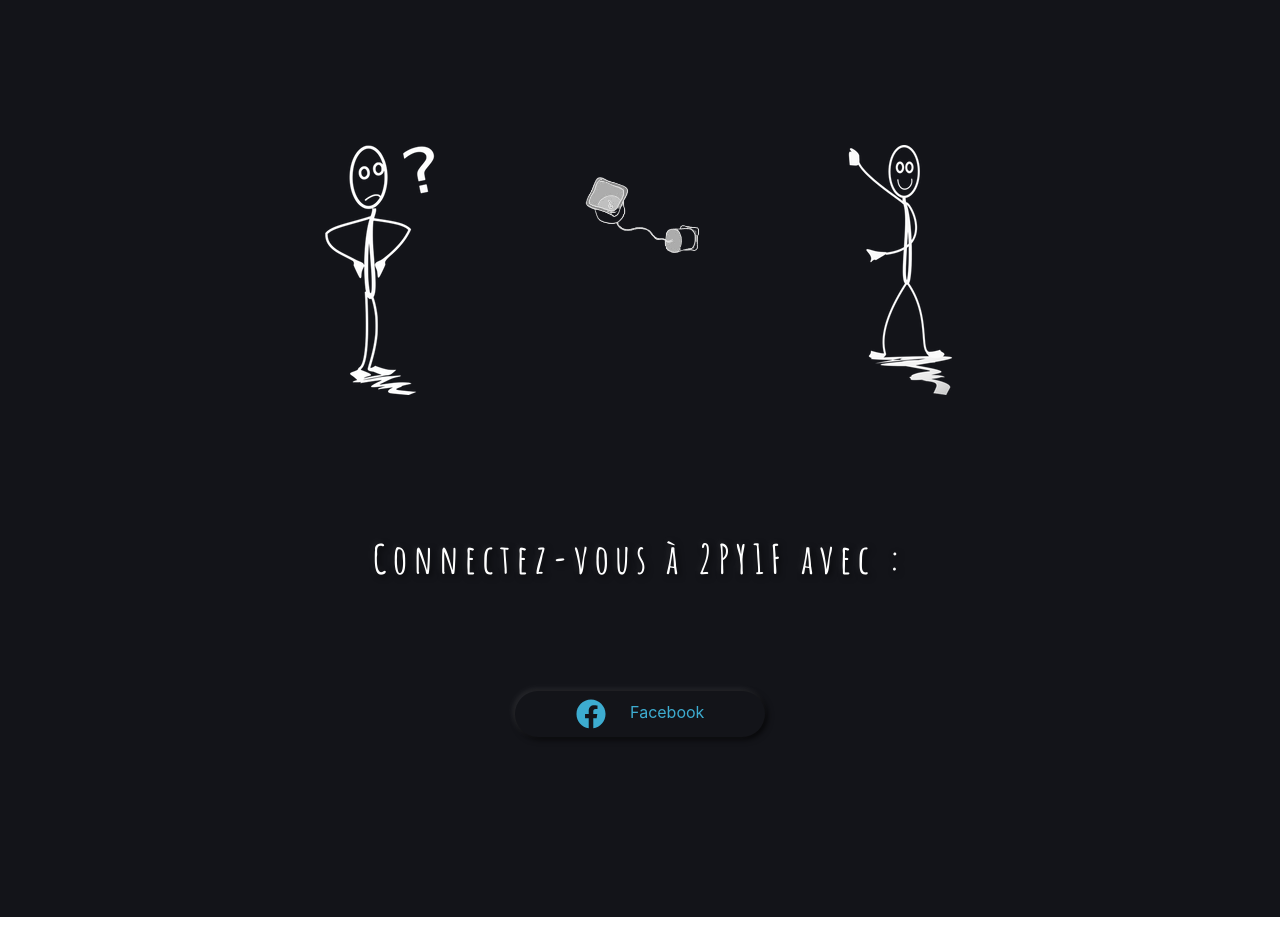
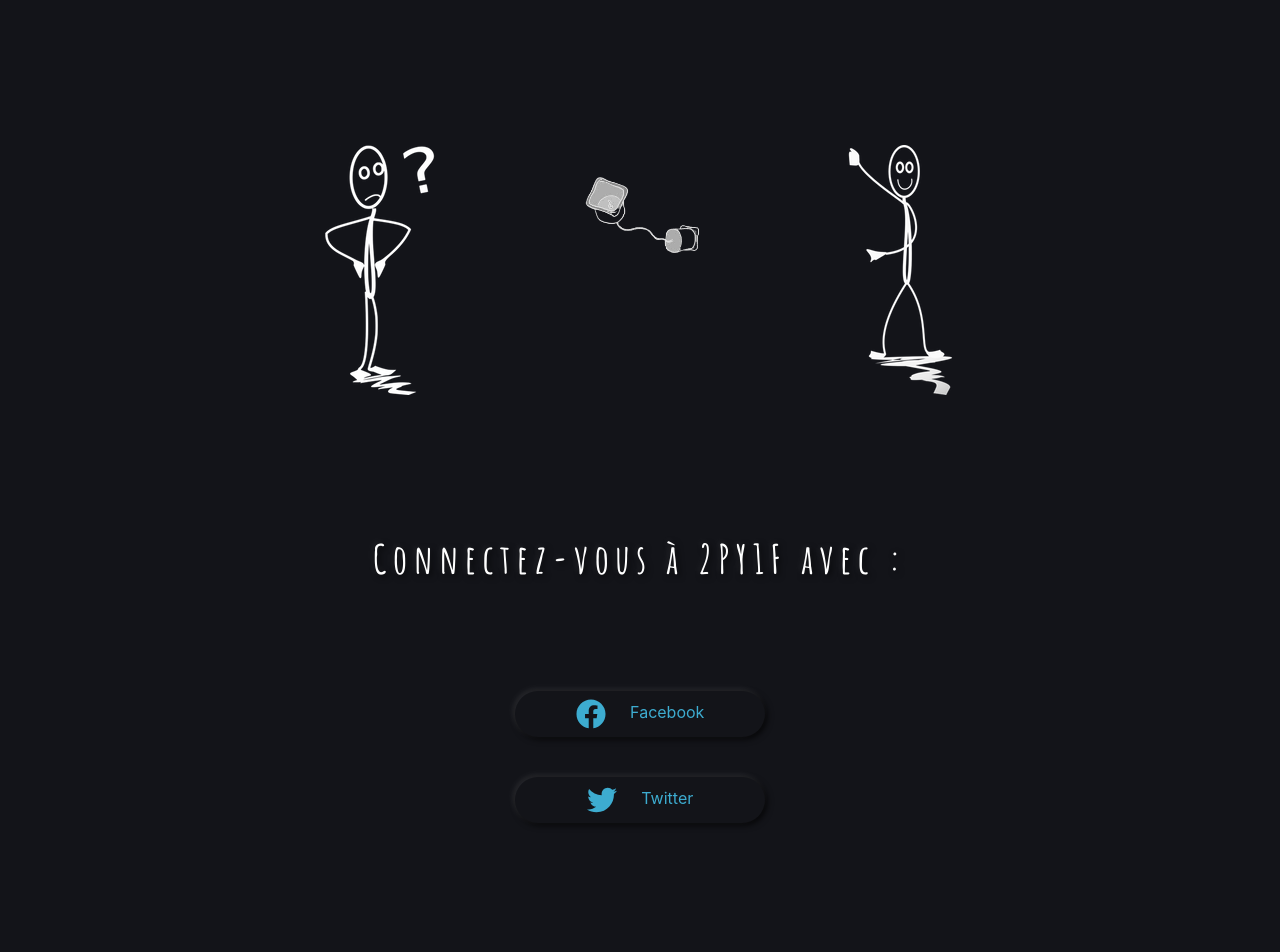
Before and after one commit to DavidPayet/social-network-app, a React (Create React App) app: page / in a window 1280 px wide. Shown: the top 952 px of the page. Before the commit the page ends 917 px from the top, so only its background shows below. Built offline with nearby package versions, Linux system fonts and the light colour scheme; no server answers.

Commit message:
add twitter login

```diff
--- a/src/firebase/firebase.js
+++ b/src/firebase/firebase.js
@@ -10,8 +10,8 @@ class Firebase {
     this.auth = app.auth()
     this.facebookProvider = new app.auth.FacebookAuthProvider()
     /* this.githubProvider = new app.auth.GithubAuthProvider()
-    this.googleProvider = new app.auth.GoogleAuthProvider()
-    this.tweeterProvider = new app.auth.TweeterAuthProvider() */
+    this.googleProvider = new app.auth.GoogleAuthProvider() */
+    this.twitterProvider = new app.auth.TwitterAuthProvider()
     this.db = app.firestore()
   }
   login = async provider => {
--- a/src/pages/ConnectionPage.jsx
+++ b/src/pages/ConnectionPage.jsx
@@ -1,6 +1,6 @@
 import React, { useContext } from 'react';
 import { Container, Row, Col } from 'reactstrap';
-import { FaFacebook/* , FaGoogle, FaTwitter */ } from 'react-icons/fa';
+import { FaFacebook, FaTwitter/* , FaGoogle  */ } from 'react-icons/fa';
 import '../styles/ConnectionPage.css';
 import FirebaseContext from '../firebase/context';
 
@@ -22,7 +22,7 @@ const ConnectionPage = () => {
         </Row>
         <Row>
           <Col xl="12" lg="12" md="12" sm="12" xs="12">
-          <h1 className="title">Connectez-vous à 2PY1F avec :</h1>
+            <h1 className="title">Connectez-vous à 2PY1F avec :</h1>
           </Col>
         </Row>
         <Row>
@@ -38,12 +38,16 @@ const ConnectionPage = () => {
           <button className="login-btn">
             <FaGoogle className="login-icons" /> Google
           </button>
-        </Row>
+        </Row> */}
         <Row>
-          <button className="login-btn">
+          <button
+            className="login-btn"
+            onClick={() => firebase.login('twitter')}
+            type="submit"
+          >
             <FaTwitter className="login-icons" /> Twitter
           </button>
-        </Row> */}
+        </Row>
       </Container>
     </div>
   );
```
